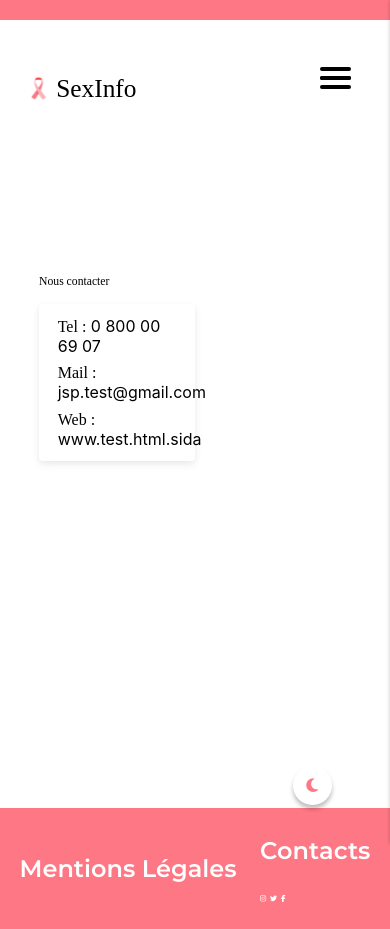
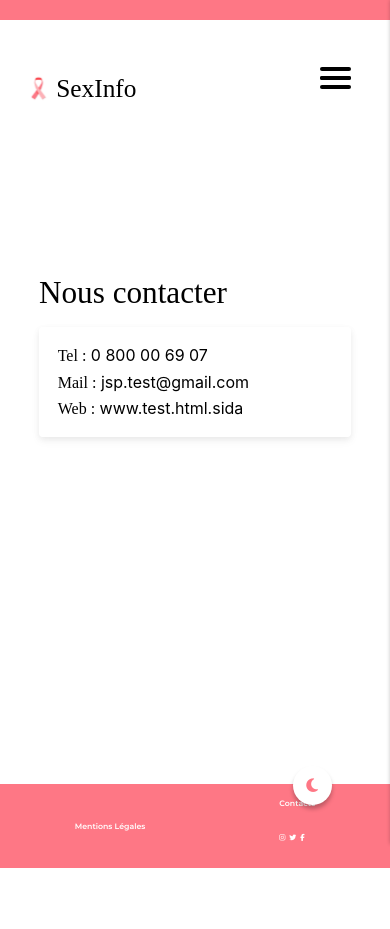
Before and after one commit to Kaituro/sidinfo, a React (Create React App) app: page /Contact in a window 390 px wide. After the commit the page ends 868 px from the top, so only its background shows below. Built offline with nearby package versions, Linux system fonts and the light colour scheme; a web font is replaced by a local one.

Commit message:
Footer + contact responsive

```diff
--- a/src/App.css
+++ b/src/App.css
@@ -15,6 +15,7 @@
 }
 
 body {
+    width: 100%;
     margin: 0;
     background-color: var(--background-color);
     color: var(--text-color);
@@ -85,7 +86,7 @@ h2 {
 .fil {
     width: 2vw;
     background-color: var(--main-color);
-    height: 210vh;
+    height: 120vw;
     border-radius: 25px;
     position: absolute;
     left: 50%;
@@ -152,6 +153,10 @@ h2 {
     flex-direction: row;
 }
 
+.dark_mode .contactinfo ul {
+    background-color: #282828;
+}
+
 .imagecont {
     width: 20vw;
     height: 20vw;
@@ -181,6 +186,7 @@ h2 {
 
 .titrecontact {
     font-size: 3vw !important;
+    margin-bottom: 5% !important;
 }
 
 .link-to {
@@ -249,6 +255,13 @@ h2 {
     .p-text p {
         font-size: 2;
     }
+    .titrecontact {
+        font-size: 8vw !important;
+    }
+    .welcome-text ul {
+        width: 100%;
+        padding: 5%;
+    }
 }
 
 @supports (selector(:nth-child(1 of x))) or (-webkit-touch-callout: none) {
--- a/src/components/Footer/Footer.css
+++ b/src/components/Footer/Footer.css
@@ -15,12 +15,12 @@ footer {
     height: auto;
     margin: auto;
     align-self: flex-start;
-    color:var(--background-color);
+    color: var(--background-color);
     text-decoration: none;
 }
 
 .reseaux {
-    text-align:left ;
+    text-align: left;
     align-self: flex-end;
     width: fit-content;
     margin: auto;
@@ -31,10 +31,9 @@ footer {
 
 .reseaux li:not(:first-child) {
     padding-left: 1vw;
-
 }
 
-.reseaux i{
+.reseaux i {
     font-size: 1.8vw;
 }
 
@@ -44,12 +43,18 @@ footer {
     list-style: none;
     padding-left: 0;
     width: fit-content;
+}
 
-
+footer a {
+    font-size: 1vw;
 }
 
 @media (max-width: 480px) {
     footer {
         margin-top: 30vh;
     }
+    footer a,
+    footer h2 {
+        font-size: 2vw;
+    }
 }
```
Also changed, not shown: src/pages/contact.jsx (+11 -6 lines).
